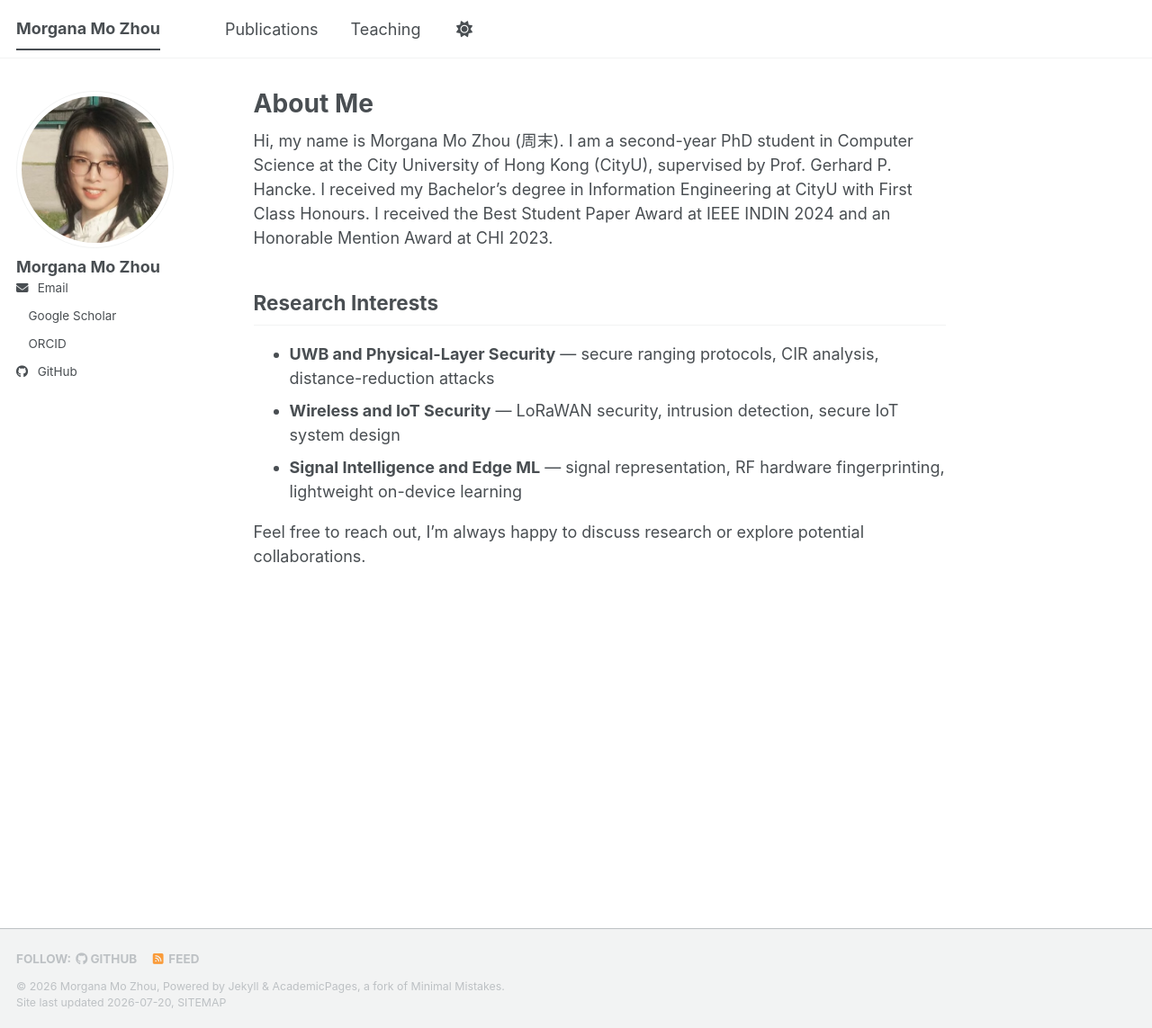
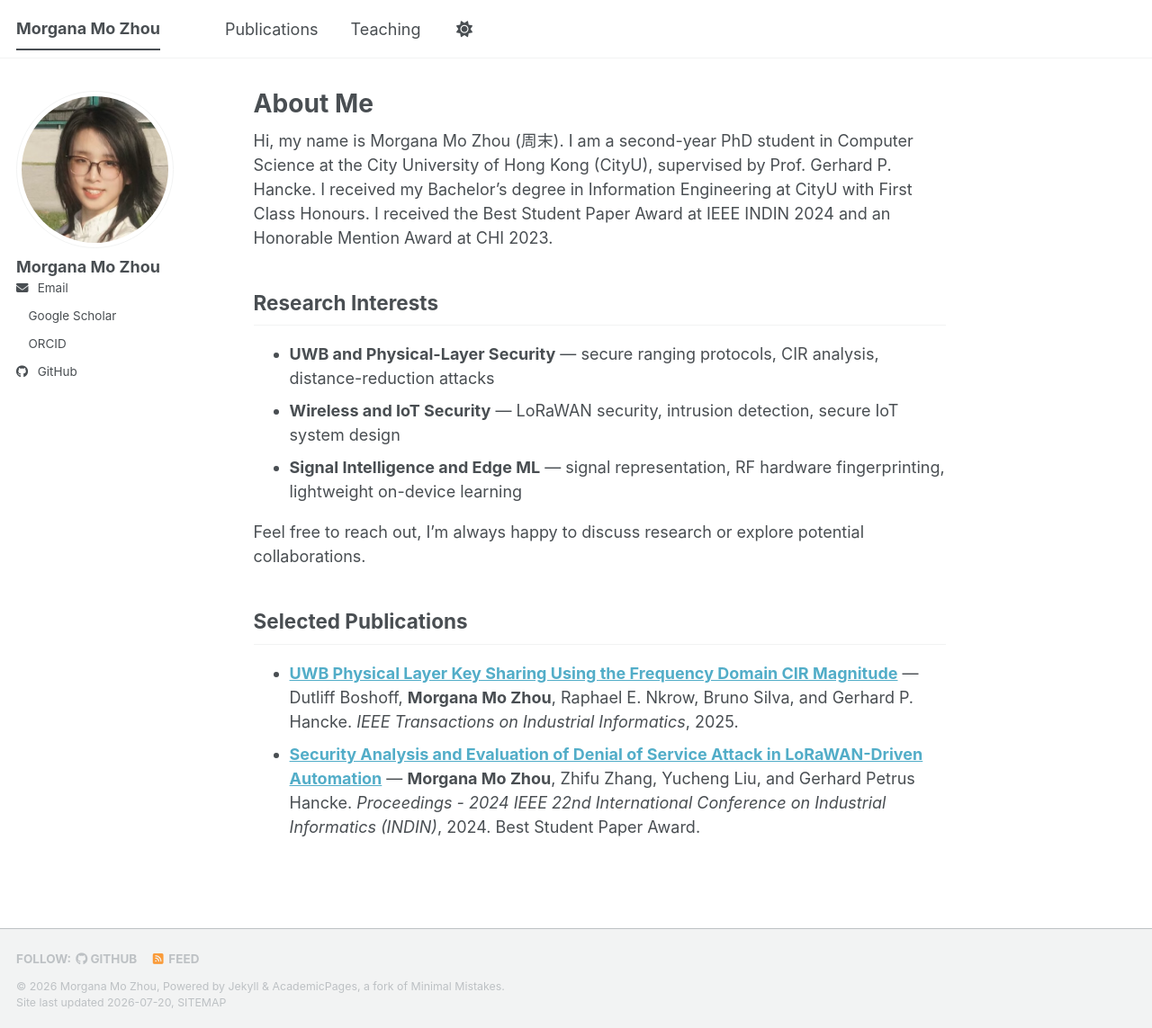
Before and after one commit to Aartakun1461/aartakun1461.github.io, a Jekyll site: the page built from _pages/about.md, in a window 1280 px wide and 1143 px high. Shown: the whole window at 90% size. Built offline with Jekyll 4.4.1, drawn with Linux system fonts in a browser that asks for light colours; a style sheet for code colours, icons or effects is not loaded; a file with an impossible date is left out.

Commit message:
Add Selected Publications section to about page
List the CIR magnitude UWB key-sharing journal paper and the
award-winning LoRaWAN DoS conference paper, each linking to its DOI.

```diff
--- a/_pages/about.md
+++ b/_pages/about.md
@@ -16,3 +16,8 @@ Hi, my name is Morgana Mo Zhou (周末). I am a second-year PhD student in Compu
 - **Signal Intelligence and Edge ML** — signal representation, RF hardware fingerprinting, lightweight on-device learning
 
 Feel free to reach out, I'm always happy to discuss research or explore potential collaborations.
+
+## Selected Publications
+
+- **[UWB Physical Layer Key Sharing Using the Frequency Domain CIR Magnitude](https://doi.org/10.1109/TII.2025.3526320)** — Dutliff Boshoff, **Morgana Mo Zhou**, Raphael E. Nkrow, Bruno Silva, and Gerhard P. Hancke. *IEEE Transactions on Industrial Informatics*, 2025.
+- **[Security Analysis and Evaluation of Denial of Service Attack in LoRaWAN-Driven Automation](https://doi.org/10.1109/INDIN58382.2024.10774342)** — **Morgana Mo Zhou**, Zhifu Zhang, Yucheng Liu, and Gerhard Petrus Hancke. *Proceedings - 2024 IEEE 22nd International Conference on Industrial Informatics (INDIN)*, 2024. Best Student Paper Award.
```
